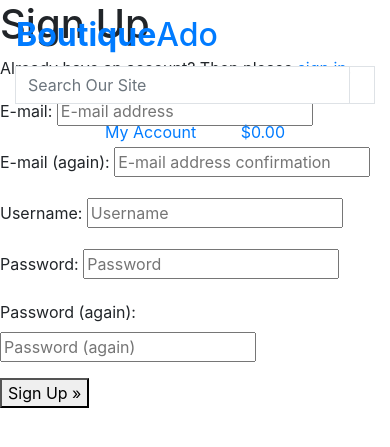
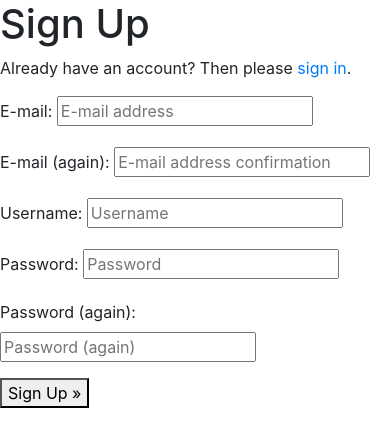
Before and after one commit to NBJIN/boutique_ado_v1, a Django app: page /accounts/signup/ in a window 390 px wide. Shown: the top 447 px of the page. Run offline with Django 3.2, Linux system fonts and the light colour scheme.

Commit message:
Comments on CSS

```diff
--- a/boutique_ado/settings.py
+++ b/boutique_ado/settings.py
@@ -11,6 +11,9 @@ https://docs.djangoproject.com/en/3.2/ref/settings/
 """
 import os
 from pathlib import Path
+
+if os.path.exists("env.py"):
+    import env
 
 # Build paths inside the project like this: BASE_DIR / 'subdir'.
 BASE_DIR = Path(__file__).resolve().parent.parent
--- a/home/templates/home/index.html
+++ b/home/templates/home/index.html
@@ -29,3 +29,4 @@
 </div>
 
 {% endblock %}
+{% endblock %}
--- a/templates/base.html
+++ b/templates/base.html
@@ -32,11 +32,12 @@
   <body>
 
     <header class="container-fluid fixed-top">
-        <div class="row">
-            <div class="col-12 col-lg-4 my-auto py-1 py-lg-0 text-center text-lg-left"></div>
+        <div id="topnav" class="row bg-white pt-lg-2 d-none d-lg-flex">
+            <div class="col-12 col-lg-4 my-auto py-1 py-lg-0 text-center text-lg-left">
             <a href="{% url 'home' %}" class="nav-link main-logo-link">
               <h2 class="logo-font text-black my-0"><strong>Boutique</strong>Ado</h2>
             </a>
+            </div>
             <div class="col-12 col-lg-4 my-auto py-1 py-lg-0">
 
               <form method="GET" action="">
```
Also changed, not shown: static/css/base.css (+4 -3 lines).
